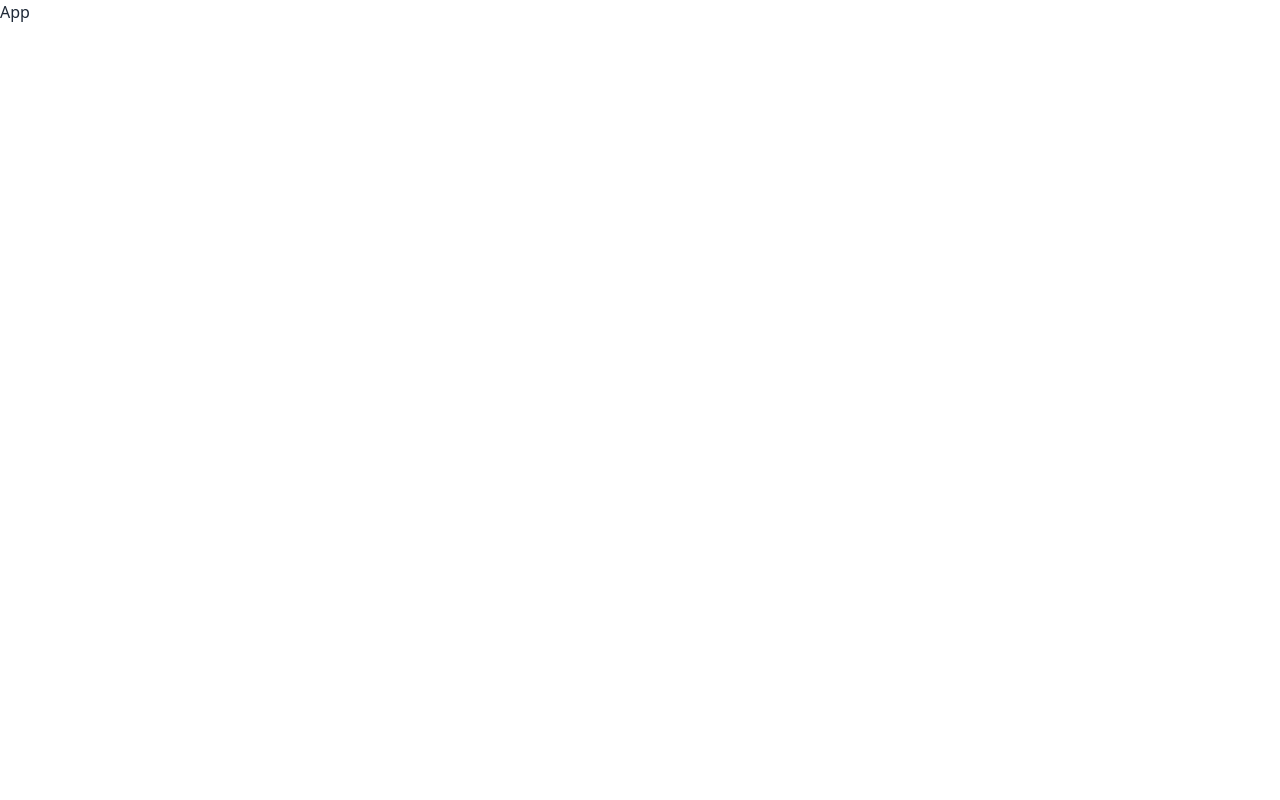
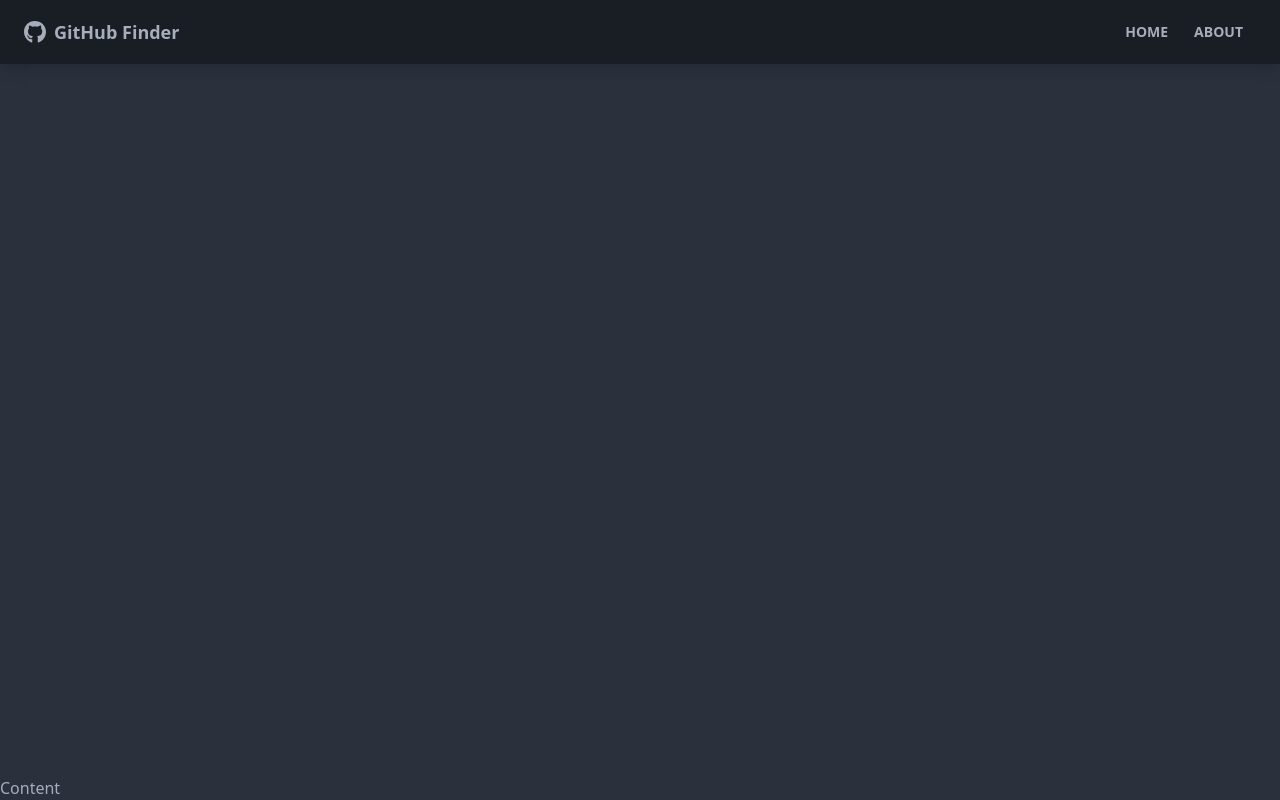
Before and after one commit to sabbir-ahmed12/react-github-finder, a React (Create React App) app: page / in a window 1280 px wide. Built offline with nearby package versions, Linux system fonts and the light colour scheme.

Commit message:
Added Navbar component.

```diff
--- a/public/index.html
+++ b/public/index.html
@@ -1,5 +1,5 @@
 <!DOCTYPE html>
-<html lang="en">
+<html lang="en" data-theme="dark">
   <head>
     <meta charset="utf-8" />
     <link rel="icon" href="%PUBLIC_URL%/favicon.ico" />
--- a/src/App.js
+++ b/src/App.js
@@ -1,8 +1,15 @@
+import {BrowserRouter as Router, Route} from 'react-router-dom';
+import Navbar from './components/layout/Navbar';
+
+
 function App() {
   return (
-    <div>
-      <h1>App </h1>
-    </div>
+    <Router>
+      <div className='flex flex-col justify-between h-screen'>
+        <Navbar />
+        <main>Content</main>
+      </div>
+    </Router>
   );
 }
 
--- /dev/null
+++ b/src/components/layout/Navbar.jsx
@@ -0,0 +1,39 @@
+import { FaGithub } from "react-icons/fa";
+import { Link } from "react-router-dom";
+import PropTypes from "prop-types";
+
+const Navbar = ({ title }) => {
+  return (
+    <nav className="navbar mb-12 shadow-lg bg-neutral text-neutral-content">
+      <div className="container mx-auto">
+        <div className="flex-none px-2 mx-2">
+          <FaGithub className="inline pr-2 text-3xl" />
+          <Link to="/" className="text-lg font-bold align-middle">
+            {title}
+          </Link>
+        </div>
+
+        <div className="flex-1 px-2 mx-2">
+          <div className="flex justify-end">
+            <Link to="/" className="btn btn-ghost btn-sm rounded-btn">
+              Home
+            </Link>
+            <Link to="/about" className="btn btn-ghost btn-sm rounded-btn">
+              About
+            </Link>
+          </div>
+        </div>
+      </div>
+    </nav>
+  );
+};
+
+Navbar.defaultProps = {
+  title: "GitHub Finder",
+};
+
+Navbar.propTypes = {
+  title: PropTypes.string,
+};
+
+export default Navbar;
```
